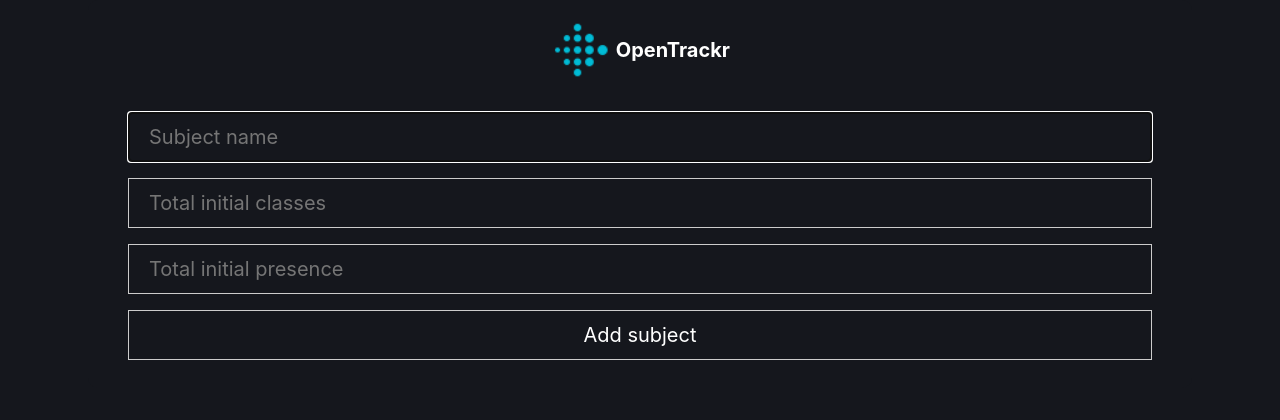
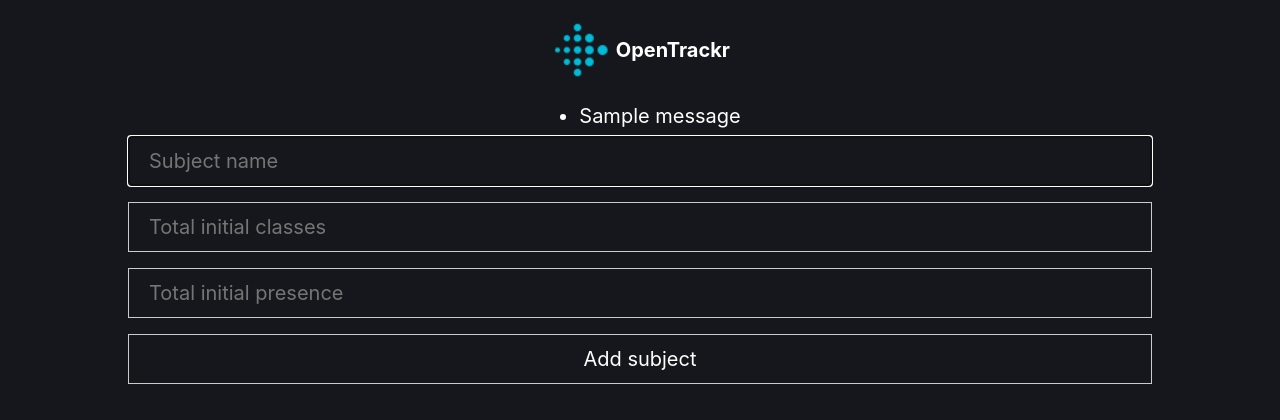
Before and after one commit to Suke2004/attendance_tracker, a Django app: page /addsub/ in a window 1280 px wide. Shown: the top 420 px of the page. Run offline with Django 5.2, Linux system fonts and the light colour scheme; a user stored in the database is signed in; one stand-in notice (Sample message) is shown.

Commit message:
bug fixes

```diff
--- a/attendance_tracker/attendance/templates/attendance/add_sub.html
+++ b/attendance_tracker/attendance/templates/attendance/add_sub.html
@@ -1,6 +1,13 @@
 {% extends 'attendance/index.html' %}
 {% block addsubject %}
 {% if user.is_authenticated %}
+    {% if messages %}
+        <ul class="messages">
+            {% for message in messages %}
+                <li{% if message.tags %} class="{{ message.tags }}"{% endif %}>{{ message }}</li>
+            {% endfor %}
+        </ul>
+    {% endif %}
     <form action="{% url 'addsub' %}" method="post">
         {% csrf_token %}
         <input autofocus class="form-control submitbtn" type="text" name="subname" placeholder="Subject name">
--- a/attendance_tracker/attendance/views.py
+++ b/attendance_tracker/attendance/views.py
@@ -4,6 +4,7 @@ from django.db import IntegrityError
 from django.http import HttpResponseRedirect
 from django.shortcuts import render
 from django.contrib.auth import authenticate, login, logout
+from django.contrib import messages
 
 def index(request):
     if request.user.is_authenticated:
@@ -72,6 +73,10 @@ def add_sub(request):
             subname=request.POST.get('subname')
             initotal=request.POST.get('initotal')
             inipresent=request.POST.get('inipresent')
+
+            if inipresent > initotal:
+                messages.error(request, 'Total initial presence cannot be greater than total initial classes')
+                return render(request,"attendance/add_sub.html")
             sub=subject(sub_name=subname,user=request.user,totalclasses=initotal,present=inipresent)
             sub.save()
             return HttpResponseRedirect(reverse("index"))
```
